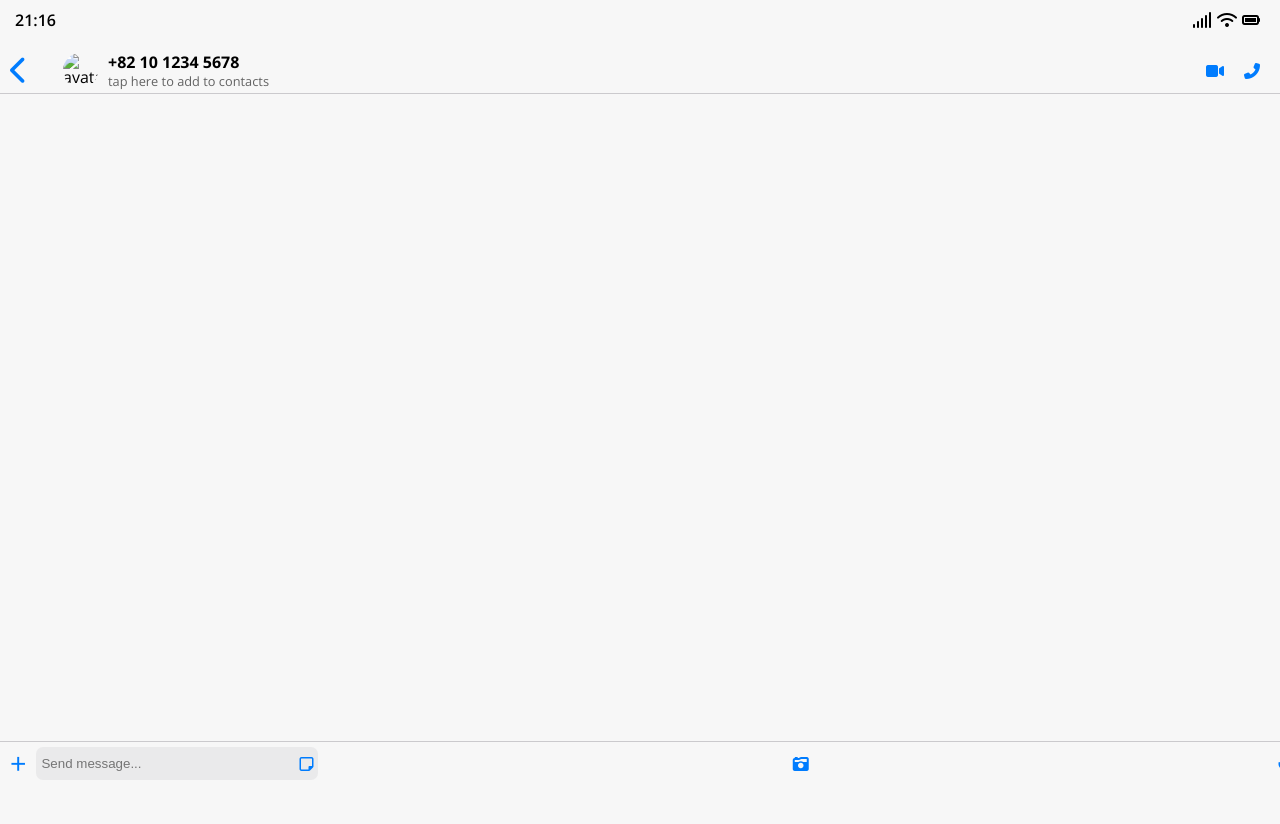
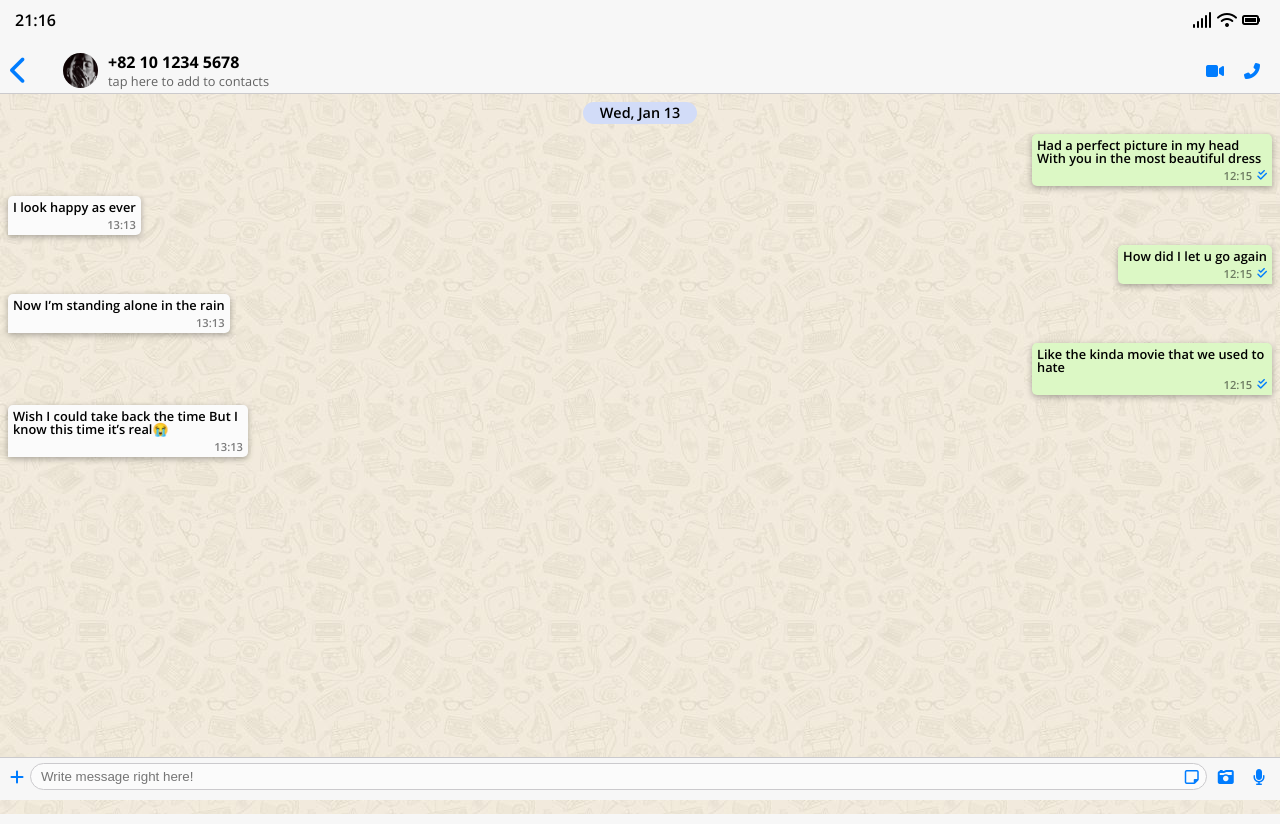
Before and after one commit to DasolPark/Dasol_CSS_WhatsApp_Clone, a plain HTML site: page chat.html in a window 1280 px wide. Drawn offline with nearby package versions, Linux system fonts and the light colour scheme.

Commit message:
HTML&CSS Chats - chat

```diff
--- a/chat.html
+++ b/chat.html
@@ -26,7 +26,7 @@
           <i class="fas fa-chevron-left"></i>
         </a>
         <div class="chat__avatar-number-desc">
-          <img src="images/aladdin.jpg" alt="avatar">
+          <img src="images/golden.jpg" alt="avatar">
           <div class="chat__number-desc">
             <span>+82 10 1234 5678</span>
             <span>tap here to add to contacts</span>
@@ -38,14 +38,66 @@
         <i class="fas fa-phone-alt"></i>
       </div>
     </header>
+    <main class="main__chat">
+      <ul class="main__chat-lists">
+        <div class="main__chat-date">Wed, Jan 13</div>
+        <li class="main__chat-list-right">
+          <div class="chat-list-right__wrapper">
+            <div class="chat-list__column-right"><p>
+              Had a perfect picture in my head With you in the most beautiful dress
+            </p></div>
+            <div class="chat-list__column-right"><span>12:15</span><i class="fas fa-check-double"></i></div>
+          </div>
+        </li>
+        <li class="main__chat-list-left">
+          <div class="chat-list-left__wrapper">
+            <div class="chat-list__column-left"><p>I look happy as ever</p></div>
+            <div class="chat-list__column-left"><span>13:13</span></div>
+          </div>
+        </li>
+        <li class="main__chat-list-right">
+          <div class="chat-list-right__wrapper">
+            <div class="chat-list__column-right"><p>
+              How did I let u go again
+            </p></div>
+            <div class="chat-list__column-right"><span>12:15</span><i class="fas fa-check-double"></i></div>
+          </div>
+        </li>
+        <li class="main__chat-list-left">
+          <div class="chat-list-left__wrapper">
+            <div class="chat-list__column-left"><p>Now I’m standing alone in the rain</p></div>
+            <div class="chat-list__column-left"><span>13:13</span></div>
+          </div>
+        </li>
+        <li class="main__chat-list-right">
+          <div class="chat-list-right__wrapper">
+            <div class="chat-list__column-right"><p>
+              Like the kinda movie that we used to hate
+            </p></div>
+            <div class="chat-list__column-right"><span>12:15</span><i class="fas fa-check-double"></i></div>
+          </div>
+        </li>
+        <li class="main__chat-list-left">
+          <div class="chat-list-left__wrapper">
+            <div class="chat-list__column-left"><p>Wish I could take back the time
+              But I know this time it’s real😭</p></div>
+            <div class="chat-list__column-left"><span>13:13</span></div>
+          </div>
+        </li>
+      </ul>
+    </main>
     <div class="chat__write-area">
-      <div class="chat__input-wrapper">
-        <span>+</span>
-        <input type="text" placeholder="Send message...">
-        <i class="far fa-sticky-note"></i>
-      </div>
-      <i class="fas fa-camera-retro"></i>
-      <i class="fas fa-microphone"></i>
+      <form action="#" class="chat__form-for-msg">
+        <div class="chat__from-plus-icon-wrapper">
+          <i class="fas fa-plus"></i>
+        </div>
+        <input type="text" placeholder="Write message right here!">
+        <div class="chat__from-etc-icons-wrapper">
+          <i class="far fa-sticky-note"></i>
+          <i class="fas fa-camera-retro"></i>
+          <i class="fas fa-microphone"></i>
+        </div>
+      </form>
     </div>
   </body>
 </html>
--- a/css/chat.css
+++ b/css/chat.css
@@ -52,46 +52,171 @@
   color: #007cfe;
 }
 
-/* 다시 생각해보자 */
+/* Main chat lists */
+.main__chat {
+  background-image: url('../images/chat_background.jpg');
+  width: 100%;
+  height: 90vh;
+}
+
+.main__chat-lists {
+  padding: 8px;
+  display: flex;
+  justify-content: center;
+  align-items: center;
+  flex-direction: column;
+}
+
+.main__chat-date {
+  display: flex;
+  justify-content: center;
+  align-items: center;
+  margin: 0px 115px;
+  padding: 4px 0px;
+  border-radius: 15px;
+  background-color: #d2dcf8;
+  font-weight: 600;
+  font-size: 0.9rem;
+  min-width: 113.2px;
+  margin-bottom: 10px;
+}
+
+.main__chat-list-right {
+  width: 100%;
+  display: flex;
+  justify-content: flex-end;
+  align-items: center;
+  font-size: 0.8rem;
+  font-weight: 600;
+  margin-bottom: 10px;
+}
+
+.chat-list-right__wrapper {
+  padding: 5px;
+  background-color: #dcf8c5;
+  border-radius: 5px;
+  box-shadow: 0 2px 6px rgba(0, 0, 0, 0.3);
+  border-bottom-right-radius: 0px;
+  max-width: 230px;
+}
+
+.chat-list__column-right:nth-child(1) {
+  margin-bottom: 5px;
+}
+
+.chat-list__column-right:nth-child(2) {
+  display: flex;
+  justify-content: flex-end;
+  align-items: flex-end;
+  font-size: 0.7rem;
+}
+
+.chat-list__column-right:nth-child(2) span {
+  margin-right: 5px;
+  opacity: 0.5;
+}
+
+.chat-list__column-right:nth-child(2) i {
+  color: #007cfe;
+}
+
+.main__chat-list-left {
+  width: 100%;
+  display: flex;
+  justify-content: flex-start;
+  align-items: center;
+  font-size: 0.8rem;
+  font-weight: 600;
+  margin-bottom: 10px;
+}
+
+.chat-list-left__wrapper {
+  padding: 5px;
+  background-color: #fbfbfb;
+  border-radius: 5px;
+  box-shadow: 0 2px 6px rgba(0, 0, 0, 0.3);
+  border-bottom-left-radius: 0px;
+  max-width: 230px;
+}
+
+.chat-list__column-left:nth-child(1) {
+  margin-bottom: 5px;
+}
+
+.chat-list__column-left:nth-child(2) {
+  display: flex;
+  justify-content: flex-end;
+  align-items: flex-end;
+  font-size: 0.7rem;
+}
+
+.chat-list__column-left:nth-child(2) span {
+  margin-left: 5px;
+  opacity: 0.5;
+}
+
+/* Write Message part */
 .chat__write-area {
   position: fixed;
-  bottom: 0;
-  display: flex;
-  justify-content: space-between;
-  align-items: center;
+  bottom: 0px;
+  left: 0px;
+  background-color: #f7f7f7;
+  padding-top: 5px;
+  padding-bottom: 10px;
   width: 100%;
-  padding: 5px 15px 20px 10px;
   border-top: 1px solid #cbcacd;
 }
 
-.chat__write-area i,
-.chat__input-wrapper span {
+.chat__form-for-msg {
+  position: relative;
+  width: 100%;
+  display: flex;
+  justify-content: center;
+  align-items: center;
+}
+
+.chat__form-for-msg input {
+  background-color: #fbfbfb;
+  border-radius: 15px;
+  border: none;
+  padding-top: 5px;
+  padding-bottom: 5px;
+  padding-left: 10px;
+  padding-right: 30px;
+  border: 1px solid #cbcacd;
+  width: 99%;
+  margin-left: 30px;
+  margin-right: 73px;
+}
+
+.chat__form-for-msg input:focus {
+  outline: none;
+  border-radius: 15px;
+  -moz-border-radius: 15px;
+  -webkit-border-radius: 15px;
+  box-shadow: 0 0 2pt 1pt #d4d4d6;
+}
+
+.chat__from-plus-icon-wrapper {
+  position: absolute;
+  left: 10px;
   color: #007cfe;
 }
 
-.chat__input-wrapper {
-  display: flex;
-  justify-content: start;
-  align-items: center;
-  position: relative;
+.chat__from-etc-icons-wrapper {
+  position: absolute;
+  right: 0;
+  color: #007cfe;
 }
 
-.chat__input-wrapper span {
-  font-size: 1.8rem;
-  font-weight: 200;
-  margin-right: 10px;
+.chat__from-etc-icons-wrapper i:nth-child(1) {
+  margin-right: 15px;
 }
 
-.chat__input-wrapper input {
-  background-color: #eaeaeb;
-  width: 99%;
-  border: none;
-  border-radius: 7px;
-  padding: 9px 100px 9px 5px;
-  margin-right: 5px;
+.chat__from-etc-icons-wrapper i:nth-child(2) {
+  margin-right: 15px;
 }
 
-.chat__input-wrapper i {
-  position: absolute;
-  right: 10px;
+.chat__from-etc-icons-wrapper i:nth-child(3) {
+  margin-right: 15px;
 }
--- a/css/chats.css
+++ b/css/chats.css
@@ -55,8 +55,9 @@
   background-color: #ffffff;
 }
 
-.chats__list-link:active {
-  color: #007cfe;
+.chats__list-link {
+  all: unset;
+  cursor: pointer;
 }
 
 .chats__list {
```
Also changed, not shown: chats.html (+3 -3 lines), images/chat_background.jpg (added), images/golden.jpg (added), 1 other file.
